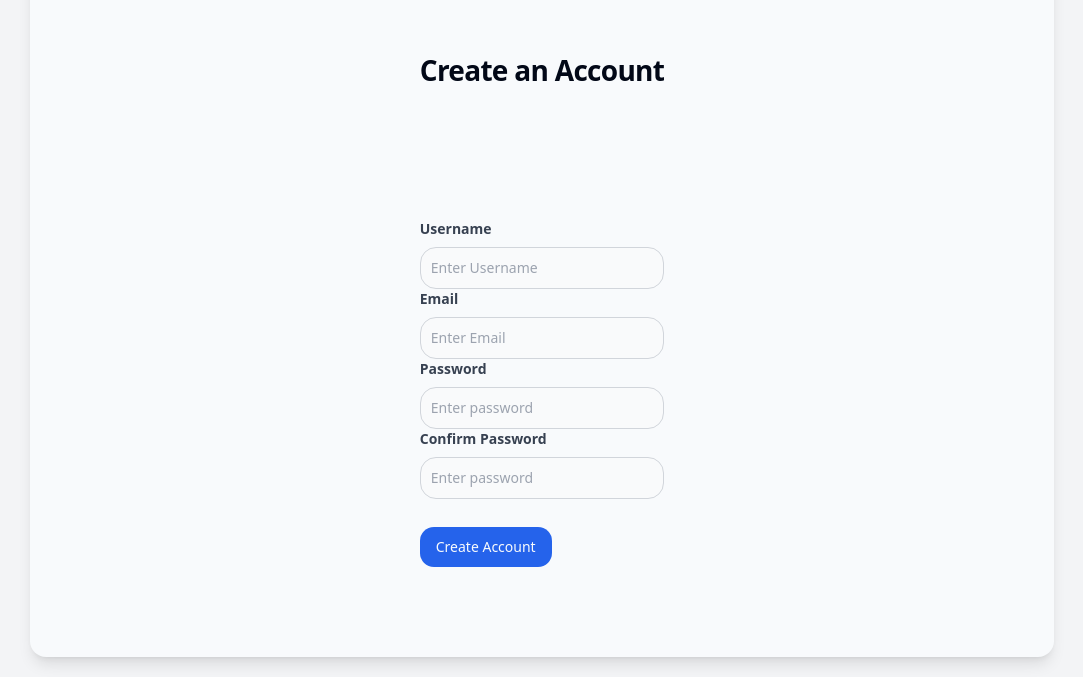
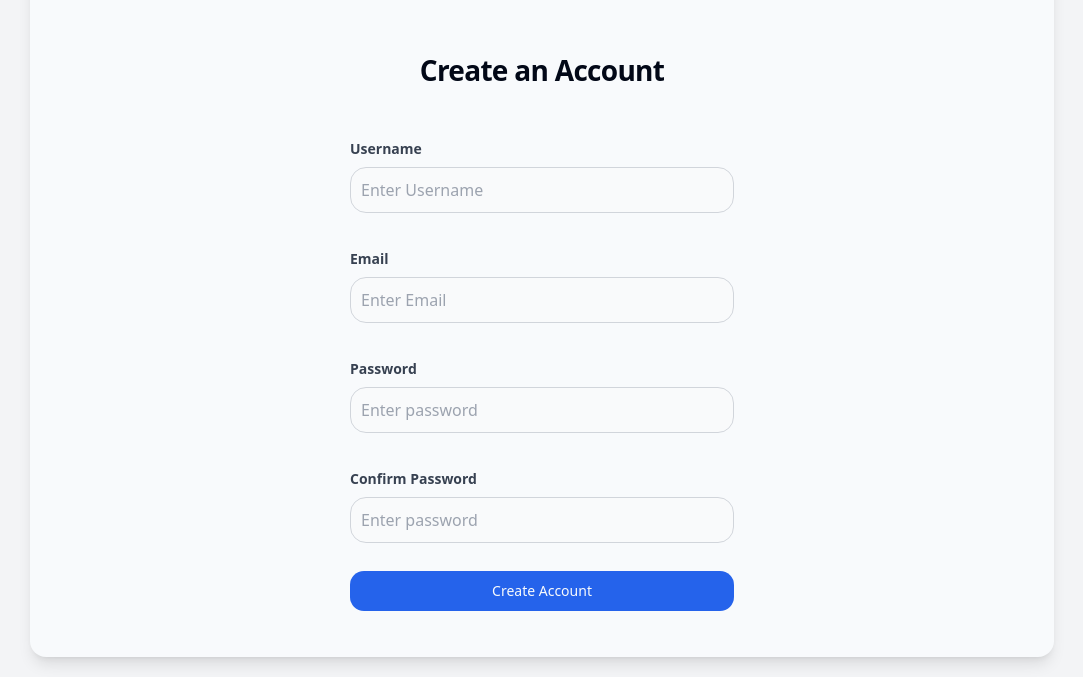
Before and after one commit to amanuelabiy/TrainTrack, a React (Vite) app in the folder frontend/train-track/: page /register in a window 1280 px wide. Shown: the part 123-800 px from the top of the page, without its empty margins (98-1181 px from the left). Built offline with nearby package versions, Linux system fonts and the light colour scheme.

Commit message:
Styled registration page

```diff
--- a/frontend/train-track/src/components/register/Input.tsx
+++ b/frontend/train-track/src/components/register/Input.tsx
@@ -19,7 +19,7 @@ function Input({
   name,
 }: InputProps) {
   return (
-    <div className="flex-col">
+    <div className="flex-col mt-9 ">
       <label
         className="block text-gray-700 text-sm font-bold mb-2"
         htmlFor={id}
@@ -32,7 +32,7 @@ function Input({
         name={name}
         value={value}
         onChange={onChange}
-        className="bg-gray-50 border border-gray-300 text-gray-900 text-sm rounded-lg focus:ring-blue-500 focus:border-blue-500 block w-full p-2.5 "
+        className="bg-gray-50 border border-gray-300  rounded-lg w-96 p-2.5"
         placeholder={placeholder}
         required
       ></input>
--- a/frontend/train-track/src/components/register/RegisterBtn.tsx
+++ b/frontend/train-track/src/components/register/RegisterBtn.tsx
@@ -1,7 +1,7 @@
 import { Button } from "../ui/button";
 
 function RegisterBtn() {
-  return <Button className="my-7">Create Account</Button>;
+  return <Button className="my-7 w-96">Create Account</Button>;
 }
 
 export default RegisterBtn;
--- a/frontend/train-track/src/pages/Register.tsx
+++ b/frontend/train-track/src/pages/Register.tsx
@@ -1,4 +1,5 @@
 import { useState } from "react";
+import { Link } from "react-router-dom";
 import { RegisterForm } from "../types/accountTypes";
 import Input from "@/components/register/Input";
 import RegisterBtn from "@/components/register/RegisterBtn";
@@ -18,11 +19,11 @@ function Register() {
   };
 
   return (
-    <div className="flex flex-col items-center justify-center	">
-      <form>
-        <h1 className="font-bold text-center tracking-tight text-28px my-32">
-          Create an Account
-        </h1>
+    <div className="flex flex-col items-center justify-center">
+      <h1 className="font-bold text-center tracking-tight text-28px mt-32 mb-3">
+        Create an Account
+      </h1>
+      <form className="mx-auto">
         <Input
           id="username"
           label="Username"
@@ -61,6 +62,18 @@ function Register() {
         />
         <RegisterBtn />
       </form>
+      <Link
+        to="/login"
+        className="text-[#637588] text-sm font-normal leading-normal pb-3 pt-1 px-4 text-center underline"
+      >
+        Already have an account?
+      </Link>
+      <Link
+        to="/login"
+        className="text-[#637588] text-sm font-normal leading-normal pb-3 pt-1 px-4 text-center underline"
+      >
+        Login
+      </Link>
     </div>
   );
 }
```
